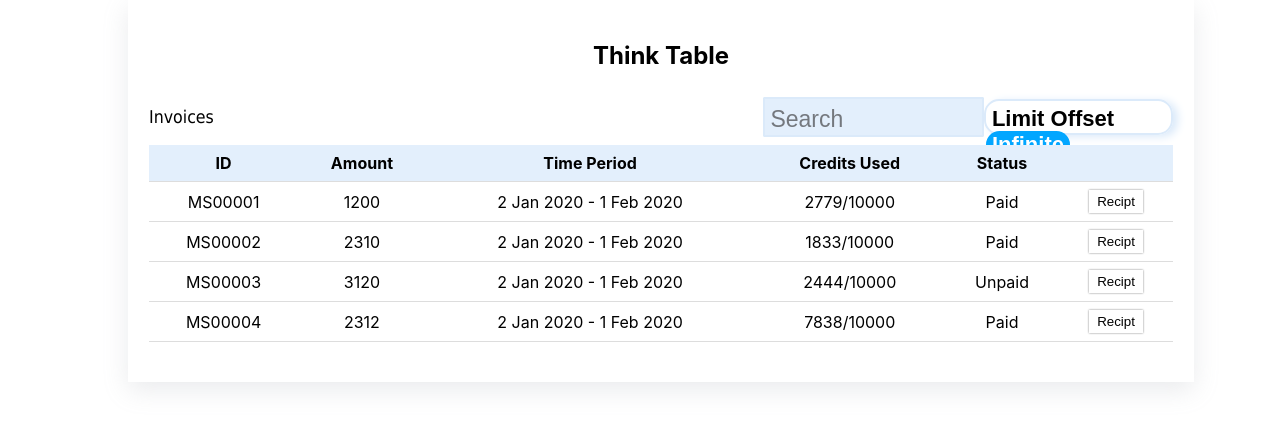
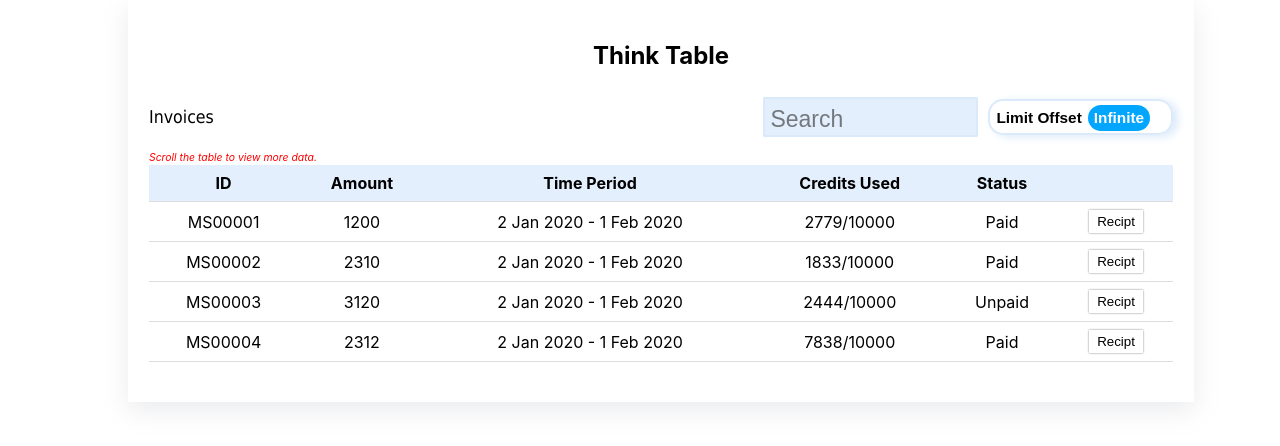
Before and after one commit to ThinkJs-Pvt-LTD/think-table, a React (Create React App) app: page / in a window 1280 px wide. Both pictures are taken after a click on the button "Limit Offset". Shown: the top 446 px of the page. Built offline with nearby package versions, Linux system fonts and the light colour scheme; some icons are missing.

Commit message:
pagination toggle css fixes (#3)

```diff
--- a/src/commons/ToggleButton/ToggleButton.css
+++ b/src/commons/ToggleButton/ToggleButton.css
@@ -7,6 +7,7 @@
   border-top-right-radius: 15px;
   border-bottom-right-radius: 15px;
   box-shadow: 5px 2px 8px rgb(219, 234, 250);
+  margin-left: 10px;
 }
 .button-width {
   /* padding: 10px; */
@@ -21,13 +22,13 @@
   border: none;
 }
 .nav-text {
-  font-size: 22px;
+  font-size: 1.20vw;
   font-weight: 800;
   position: relative;
   /* bottom: 9px; */
 }
 .nav-text-infinite {
   position: relative;
-  font-size: 22px;
+  font-size: 1.20vw;
   font-weight: 800;
 }
--- a/src/components/Dashbaord/Dashboard.css
+++ b/src/components/Dashbaord/Dashboard.css
@@ -18,9 +18,23 @@
 }
 .nav-search {
   display: flex;
-  width: 40%;
-  justify-content: space-between;
+  width: 35%;
   align-items: center;
+}
+@media only screen and (min-width: 1200px) and (max-width: 1300px){
+  .nav-search {
+    width: 40%;
+  }
+}
+@media only screen and (min-width: 1000px) and (max-width: 1200px) {
+  .nav-search {
+    width: 45%;
+  }
+}
+@media only screen and (max-width: 1000px) {
+  .nav-search {
+    width: 50%;
+  }
 }
 th {
   /* text-align: left; */
@@ -124,3 +138,8 @@ td {
 .sort-desc{
   border-top: 2px solid pink;
 }
+
+.scroll-msg{
+  color: red;
+  font-size: 0.65rem;
+}
--- a/src/components/Dashbaord/Dashboard.js
+++ b/src/components/Dashbaord/Dashboard.js
@@ -70,7 +70,7 @@ function Dashboard(props) {
             setOriginalData(finalData);
             setLastScrolledPage(nextPage);
             setDataLoading(false);
-          }, 1500);
+          }, 500);
         }
       }
       tableEl.addEventListener('scroll', scrollHandler);
@@ -134,6 +134,9 @@ function Dashboard(props) {
           <ToggleButton paginationActive={paginationActive} toggleView={handleToggleView} />
         </div>
       </header>
+      {!paginationActive && (
+        <span className="scroll-msg"><i>Scroll the table to view more data.</i></span>
+      )}
       <DataTable
         tableRef={tableRef}
         paginationActive={paginationActive}
@@ -145,11 +148,11 @@ function Dashboard(props) {
         dataLoading={dataLoading}
       />
       <InvoiceModal
-      isOpen={invoiceModalOpen}
-      setIsOpen={setInvoiceModalOpen}
-      selectedArr={selectedArr}
-      PopUpData={PopUpData}
-      togglePopup={togglePopup}
+        isOpen={invoiceModalOpen}
+        setIsOpen={setInvoiceModalOpen}
+        selectedArr={selectedArr}
+        PopUpData={PopUpData}
+        togglePopup={togglePopup}
       />
       <div className='table-footer'>
         {paginationActive ? <Pagination activePage={activePage} goToPage={goToPage} pageCount={pageCount} /> : ''}
```
